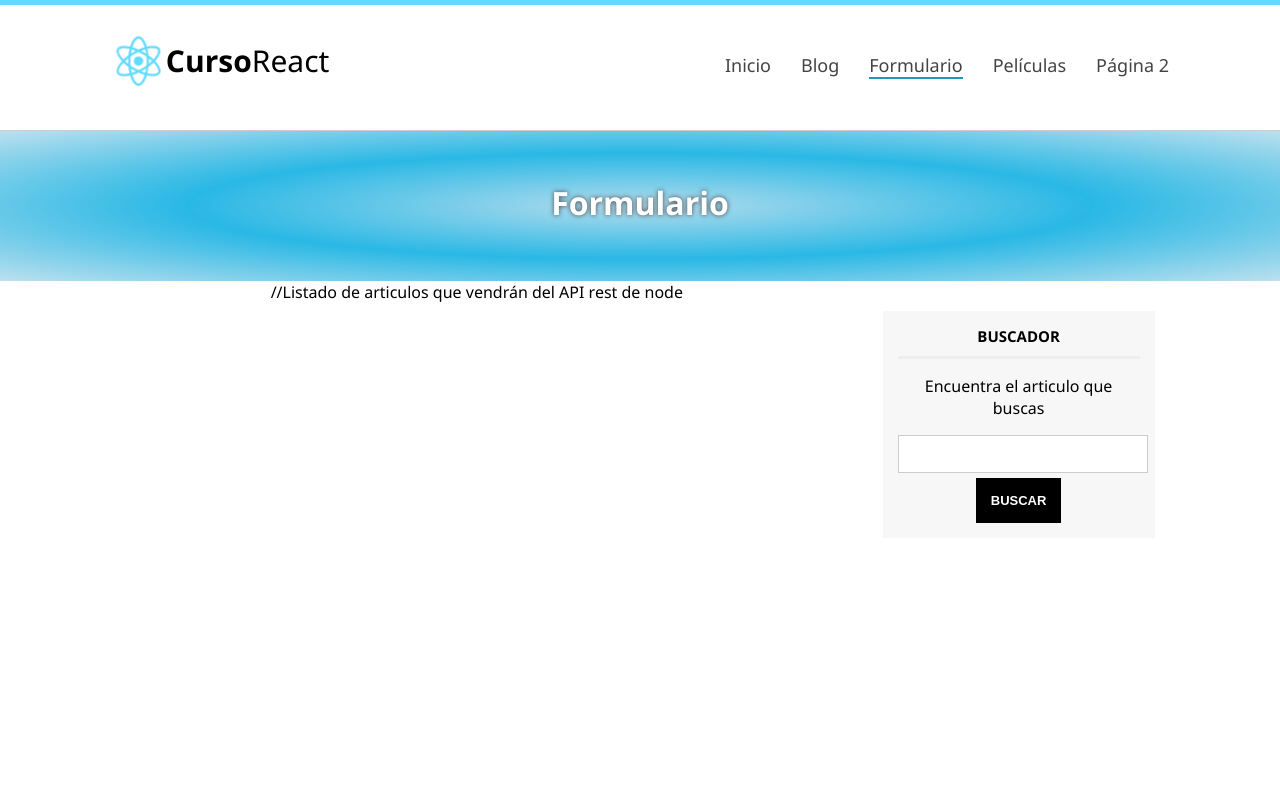
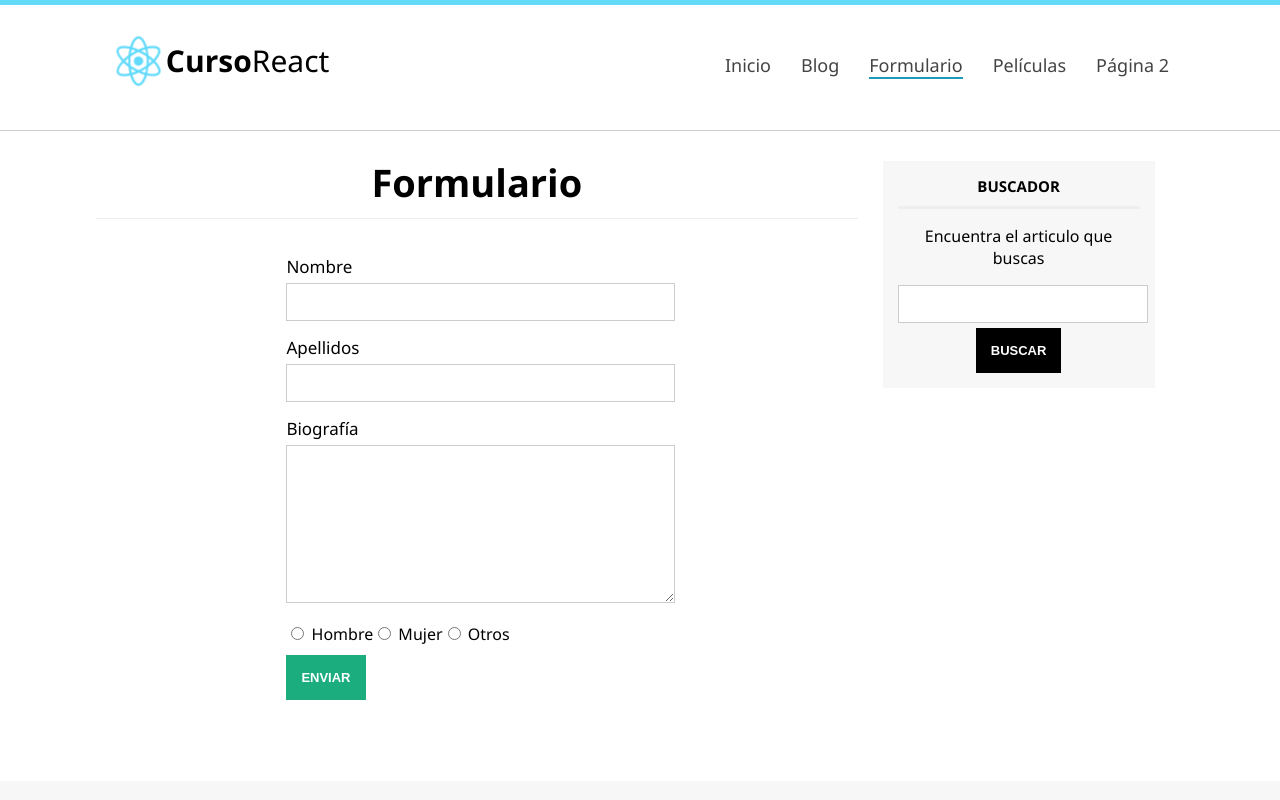
Before and after one commit to AlexanderVC0123/BlogConReact, a React (Create React App) app: page /formulario in a window 1280 px wide. Shown: the top 800 px of the page. Built offline with nearby package versions, Linux system fonts and the light colour scheme.

Commit message:
Modificación del componente Articles llamada al backend mediante axios, modificacion formulario

```diff
--- /dev/null
+++ b/src/components/Articles.js
@@ -0,0 +1,75 @@
+import React, { Component } from 'react';
+import axios from'axios';
+import Global from './Global';
+
+class Articles extends Component{
+
+    url = Global.url;
+
+    state = {
+        articles: [],
+        status:null
+    }
+
+    componentWillMount(){
+        this.getArticles();
+    }
+
+    getArticles = () => {
+        //console.log("getArticles")
+        axios.get(this.url+"articles")
+        .then(res => {
+            this.setState({
+                articles: res.data.articles,
+                status: 'success'
+            });
+            console.log(this.state);
+        })
+    }
+
+    render(){
+        if(this.state.articles.length >= 1){
+
+            var listadoArticles = this.state.articles.map((article) => {
+                return(
+                    <article className="article-item" id="article-template">
+                        <div className="image-wrap">
+                            <img src="https://www.exoticca.com/blog/wp-content/uploads/2019/05/viajes-a-playas-paradis%C3%ADacas-930x360.jpg" alt="Playa" />
+                        </div>
+
+                        <h2>{article.title}</h2>
+                        <span className="date">
+                            {article.date}
+                        </span>
+                        <a href="#">Leer más</a>
+                        <div className="clearfix"></div>
+
+                    </article>                )
+            })
+
+            return(
+            <div id="articles">
+                <h1>Listado de artículos</h1>
+                {listadoArticles}
+            </div>
+            )
+        }else if(this.state.articles.length === 0 && this.state.status === 'success'){
+            return(
+                <div id="articles">
+                    <h2 className="subheader">No hay artículos para mostrar</h2>
+                    <p>Todavía no hay contenido en esta sección</p>
+                </div>
+            )
+        }else{
+            return(
+                <div id="articles">
+                    <h2 className="subheader">Cargando...</h2>
+                    <p>Espere mientras se carga el contenido</p>
+                </div>
+            )
+        }
+
+    };
+}
+
+export default Articles;
--- a/src/components/Blog.js
+++ b/src/components/Blog.js
@@ -1,26 +1,27 @@
 import React, { Component } from 'react';
-import axios from 'axios';
-import Slider from './Slider'
+import Slider from './Slider';
 import Sidebar from './Sidebar';
+import Articles from './Articles';
+
 
 
 class Blog extends Component {
 
-    state = {
+    /* state = {
         articles: {},
         status: null
-    }
+    } */
 
     render() {
 
-        axios.get("http://localhost:3900/api/articles")
+        /* axios.get("http://localhost:3900/api/articles")
             .then(res => {
                 console.log(res.data);
                 this.setState({
                     articles: res.data.articles,
                     status: 'success'
                 });
-            })
+            }) */
 
         return (
 
@@ -33,7 +34,7 @@ class Blog extends Component {
 
                     <div id="content">
                         //Listado de articulos que vendrán del API rest de node
-                        {this.state.status === 'success' &&
+                        {/* {this.state.status === 'success' &&
                             <div>
                                 {this.state.articles.map((article) => {
                                     return(
@@ -41,9 +42,9 @@ class Blog extends Component {
                                     })
                                 }
                             </div>
-                        }
+                        } */}
 
-
+                        <Articles></Articles>
 
                     </div>
                     <Sidebar
--- a/src/components/Formulario.js
+++ b/src/components/Formulario.js
@@ -1,22 +1,98 @@
 import React, { Component } from 'react';
-import Slider from './Slider'
 import Sidebar from './Sidebar';
 
 
 class Formulario extends Component {
+
+    nombreRef = React.createRef();
+    apellidosRef = React.createRef();
+    bioRef = React.createRef();
+    generoHombreRef = React.createRef();
+    generoMujerRef = React.createRef();
+    generoOtroRef = React.createRef();
+
+    state = {
+        user: {}
+    }
+
+
+    recibirForm = (e) => {
+        e.preventDefault();
+
+        var genero = 'hombre';
+
+        if(this.generoHombreRef.current.checked){
+            genero = this.generoHombreRef.current.value;
+        }else if(this.generoMujerRef.current.checked){
+            genero = this.generoMujerRef.current.value;
+        }else{
+            genero = this.generoOtroRef.current.value;
+        }
+
+        var user = {
+            nombre: this.nombreRef.current.value,
+            apellidos: this.apellidosRef.current.value,
+            bio: this.bioRef.current.value,
+            genero: genero,
+        }
+
+        this.setState({
+            user: user
+        })
+
+        console.log("Formulario enviado")
+
+        console.log(user)
+    }
+
     render() {
+
+        /* if(this.state.user.nombre){
+            var user = this.state.user.nombre
+        } */
 
         return (
 
             <div id="formulario">
-                <Slider
-                    title="Formulario"
-                    size="slider-small"
-                />
                 <div className="center">
 
                     <div id="content">
-                        //Listado de articulos que vendrán del API rest de node
+                        {/*Crear un formulario*/}
+                        <h1 className="subheader">Formulario</h1>
+
+                        {/* Mostrar datos del formulario */}
+                        {this.state.user.nombre &&
+                            <div id="user-data">
+                                <p>Nombre: <strong>{this.state.user.nombre}</strong></p>
+                                <p>Apellidos: <strong>{this.state.user.apellidos}</strong></p>
+                                <p>Biografía: <strong>{this.state.user.bio}</strong></p>
+                                <p>Género: <strong>{this.state.user.genero}</strong></p>
+                            </div>
+                        }
+
+                        <form className="mid-form" onSubmit = {this.recibirForm}>
+                            <div className="form-group">
+                                <label htmlFor="nombre">Nombre</label>
+                                <input type="text" name="nombre" ref={this.nombreRef}/>
+                            </div>
+                            <div className="form-group">
+                                <label htmlFor="apellidos">Apellidos</label>
+                                <input type="text" name="apellidos" ref={this.apellidosRef}/>
+                            </div>
+                            <div className="form-group">
+                                <label htmlFor="biografia">Biografía</label>
+                                <textarea name="bio" ref={this.bioRef} id="" cols="30" rows="10"></textarea>
+                            </div>
+                            <div className="form-group radiobuttons">
+                                <input type="radio" name="genero" value="hombre" ref={this.generoHombreRef}/> Hombre
+                                <input type="radio" name="genero" value="mujer" ref={this.generoMujerRef}/> Mujer
+                                <input type="radio" name="genero" value="otros" ref={this.generoOtroRef}/> Otros
+                            </div>
+
+                            <div className="clearfix"></div>
+
+                            <input type="submit" value="enviar" className="btn btn-success" />
+                        </form>
                     </div>
                     <Sidebar
                         blog="false"
--- /dev/null
+++ b/src/components/Global.js
@@ -0,0 +1,5 @@
+var Global = {
+    url: 'http://localhost:3900/api/'
+};
+
+export default Global;
```
